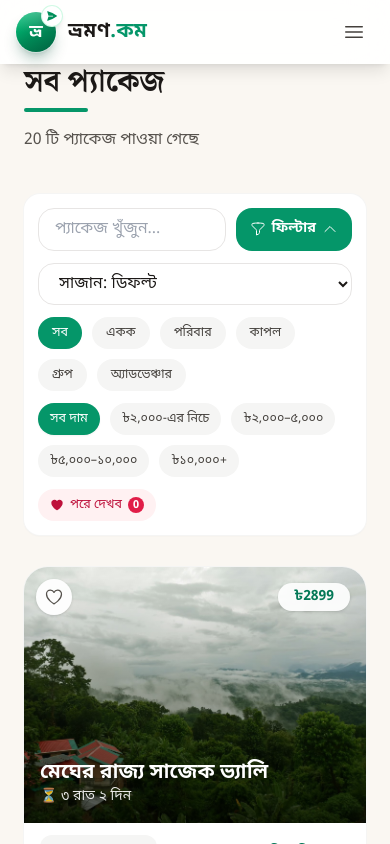
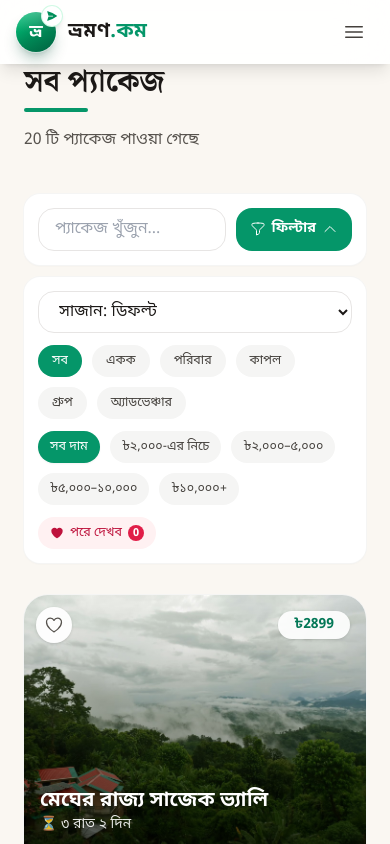
Before and after one commit to diu-shpranto/bhromondotcom, a React (Create React App) app: page /packages in a window 390 px wide. Both pictures are taken after a click on the button "ফিল্টার". Shown: the top 844 px of the page. Built offline with nearby package versions, Linux system fonts and the light colour scheme.

Commit message:
Mobile: expanded packages filter scrolls away, only slim bar sticks

```diff
--- a/src/pages/PackagesPage.jsx
+++ b/src/pages/PackagesPage.jsx
@@ -30,6 +30,132 @@ const priceRanges = [
   { id: "5000-10000", label: "৳৫,০০০–১০,০০০", test: (p) => p >= 5000 && p < 10000 },
   { id: "over10000", label: "৳১০,০০০+", test: (p) => p >= 10000 },
 ];
+
+// Shared filter controls, rendered twice: once inside the sticky card (desktop,
+// always open) and once in the mobile expanded panel (normal flow).
+// `variant` keeps the framer-motion layoutId unique per instance.
+function FilterControls({
+  variant,
+  search,
+  setSearch,
+  sort,
+  setSort,
+  category,
+  setCategory,
+  priceRange,
+  setPriceRange,
+  savedOnly,
+  setSavedOnly,
+  savedCount,
+  closeMobileFilter,
+}) {
+  return (
+    <div className="flex flex-col gap-3">
+      {/* Search + Sort — search is desktop-only here (mobile has it in the slim bar) */}
+      <div className="flex flex-col md:flex-row gap-3">
+        <input
+          type="text"
+          placeholder="প্যাকেজ খুঁজুন..."
+          value={search}
+          onChange={(e) => setSearch(e.target.value)}
+          className="hidden md:block flex-1 rounded-2xl border border-stone-200 bg-white px-4 py-2 focus:outline-none focus:ring-2 focus:ring-emerald-500 focus:border-emerald-500"
+        />
+        <select
+          value={sort}
+          onChange={(e) => { setSort(e.target.value); closeMobileFilter(); }}
+          aria-label="দাম অনুযায়ী সাজান"
+          className="md:w-60 shrink-0 rounded-2xl border border-stone-200 bg-white px-4 py-2 focus:outline-none focus:ring-2 focus:ring-emerald-500 focus:border-emerald-500"
+        >
+          <option value="default">সাজান: ডিফল্ট</option>
+          <option value="low">দাম: কম থেকে বেশি</option>
+          <option value="high">দাম: বেশি থেকে কম</option>
+        </select>
+      </div>
+
+      {/* Category Pills */}
+      <div className="flex flex-wrap gap-2.5">
+        {categoriesList.map((cat) => {
+          const isActive = category === cat.value;
+          return (
+            <motion.button
+              key={cat.value}
+              onClick={() => { setCategory(cat.value); closeMobileFilter(); }}
+              whileTap={{ scale: 0.95 }}
+              className="relative px-3.5 py-1.5 rounded-full text-[12.5px] leading-5 font-medium whitespace-nowrap flex-shrink-0 bg-stone-100"
+            >
+              {isActive && (
+                <motion.div
+                  layoutId={`activeCategory-${variant}`}
+                  className="absolute inset-0 bg-emerald-600 rounded-full"
+                  transition={{
+                    type: "spring",
+                    stiffness: 300,
+                    damping: 25
+                  }}
+                />
+              )}
+              <span
+                className={`relative z-10 ${
+                  isActive ? "text-white" : "text-stone-700"
+                }`}
+              >
+                {cat.label}
+              </span>
+            </motion.button>
+          );
+        })}
+      </div>
+
+      {/* Price Range Chips */}
+      <div className="flex flex-wrap gap-2.5">
+        {priceRanges.map((range) => {
+          const isActive = priceRange === range.id;
+          return (
+            <button
+              key={range.id}
+              onClick={() => { setPriceRange(range.id); closeMobileFilter(); }}
+              className={`px-3 py-1.5 rounded-full text-[12.5px] leading-5 font-medium whitespace-nowrap flex-shrink-0 transition-colors duration-200 ${
+                isActive
+                  ? "bg-emerald-600 text-white shadow-sm"
+                  : "bg-stone-100 text-stone-700 hover:bg-emerald-50 hover:text-emerald-700"
+              }`}
+            >
+              {range.label}
+            </button>
+          );
+        })}
+      </div>
+
+      {/* Saved only — "পরে দেখব" তালিকা */}
+      <div className="flex flex-wrap gap-2.5">
+        <button
+          onClick={() => { setSavedOnly(!savedOnly); closeMobileFilter(); }}
+          aria-pressed={savedOnly}
+          className={`inline-flex items-center gap-1.5 px-3 py-1.5 rounded-full text-[12.5px] leading-5 font-medium whitespace-nowrap transition-colors duration-200 ${
+            savedOnly
+              ? "bg-rose-600 text-white shadow-sm"
+              : "bg-rose-50 text-rose-700 hover:bg-rose-100"
+          }`}
+        >
+          <HeartIcon className="w-3.5 h-3.5" />
+          পরে দেখব
+          <span
+            className={`min-w-4 h-4 px-1 flex items-center justify-center rounded-full text-[11px] font-bold ${
+              savedOnly ? "bg-white text-rose-600" : "bg-rose-600 text-white"
+            }`}
+          >
+            {savedCount}
+          </span>
+        </button>
+        {savedOnly && savedCount > 0 && (
+          <span className="self-center text-xs text-stone-500">
+            সেভ করা {savedCount}টি প্যাকেজ দেখানো হচ্ছে
+          </span>
+        )}
+      </div>
+    </div>
+  );
+}
 
 const PackagesPage = () => {
   const [searchParams, setSearchParams] = useSearchParams();
@@ -220,9 +346,12 @@ const PackagesPage = () => {
         </div>
       )}
 
-      {/* PREMIUM STICKY FILTER — mobile: slim bar, expandable; desktop: always open */}
+      {/* PREMIUM STICKY FILTER — mobile: only the slim bar sticks; the expanded
+          panel is normal flow below it and scrolls away with the page, so an open
+          filter never covers the package cards. Desktop: full panel, always open + sticky. */}
       <div
-  className={`sticky top-20 z-40 rounded-2xl p-3.5 mb-8 transition-all duration-500
+        className={`sticky top-20 z-40 rounded-2xl p-3.5 transition-all duration-500
+        ${filterOpen ? "mb-3" : "mb-8"} md:mb-8
         ${
           scrolled
             ? "bg-white/95 backdrop-blur-xl shadow-xl ring-1 ring-stone-100"
@@ -256,119 +385,47 @@ const PackagesPage = () => {
           </button>
         </div>
 
-  {/* Full controls: always open on desktop, expandable on mobile */}
+        {/* Desktop full controls: always open, inside the sticky card */}
+        <div className="hidden md:block">
+          <FilterControls
+            variant="desktop"
+            search={search}
+            setSearch={setSearch}
+            sort={sort}
+            setSort={setSort}
+            category={category}
+            setCategory={setCategory}
+            priceRange={priceRange}
+            setPriceRange={setPriceRange}
+            savedOnly={savedOnly}
+            setSavedOnly={setSavedOnly}
+            savedCount={savedCount}
+            closeMobileFilter={closeMobileFilter}
+          />
+        </div>
+      </div>
+
+      {/* Mobile expanded panel — normal flow (NOT sticky): scrolls away with the
+          page; only the slim bar above stays pinned. */}
       <div
         id="mobile-filter-panel"
-    className={`${filterOpen ? "flex" : "hidden"} md:flex flex-col gap-3 mt-3 md:mt-0`}
+        className={`${filterOpen ? "block" : "hidden"} md:hidden rounded-2xl bg-white ring-1 ring-stone-100 shadow-sm p-3.5 mb-8`}
       >
-
-    {/* Search + Sort — search is desktop-only here (mobile has it in the slim bar) */}
-    <div className="flex flex-col md:flex-row gap-3">
-      <input
-        type="text"
-        placeholder="প্যাকেজ খুঁজুন..."
-        value={search}
-        onChange={(e) => setSearch(e.target.value)}
-        className="hidden md:block flex-1 rounded-2xl border border-stone-200 bg-white px-4 py-2 focus:outline-none focus:ring-2 focus:ring-emerald-500 focus:border-emerald-500"
+        <FilterControls
+          variant="mobile"
+          search={search}
+            setSearch={setSearch}
+            sort={sort}
+            setSort={setSort}
+            category={category}
+            setCategory={setCategory}
+            priceRange={priceRange}
+            setPriceRange={setPriceRange}
+            savedOnly={savedOnly}
+            setSavedOnly={setSavedOnly}
+            savedCount={savedCount}
+            closeMobileFilter={closeMobileFilter}
         />
-      <select
-        value={sort}
-        onChange={(e) => { setSort(e.target.value); closeMobileFilter(); }}
-        aria-label="দাম অনুযায়ী সাজান"
-        className="md:w-60 shrink-0 rounded-2xl border border-stone-200 bg-white px-4 py-2 focus:outline-none focus:ring-2 focus:ring-emerald-500 focus:border-emerald-500"
-      >
-        <option value="default">সাজান: ডিফল্ট</option>
-        <option value="low">দাম: কম থেকে বেশি</option>
-        <option value="high">দাম: বেশি থেকে কম</option>
-      </select>
-    </div>
-
-    {/* Category Pills */}
-    <div className="flex flex-wrap gap-2.5">
-
-      {categoriesList.map((cat) => {
-        const isActive = category === cat.value;
-
-        return (
-          <motion.button
-            key={cat.value}
-            onClick={() => { setCategory(cat.value); closeMobileFilter(); }}
-            whileTap={{ scale: 0.95 }}
-            className="relative px-3.5 py-1.5 rounded-full text-[12.5px] leading-5 font-medium whitespace-nowrap flex-shrink-0 bg-stone-100"
-          >
-            {isActive && (
-              <motion.div
-                layoutId="activeCategory"
-                className="absolute inset-0 bg-emerald-600 rounded-full"
-                transition={{
-                  type: "spring",
-                  stiffness: 300,
-                  damping: 25
-                }}
-              />
-            )}
-
-            <span
-              className={`relative z-10 ${
-                isActive ? "text-white" : "text-stone-700"
-              }`}
-            >
-              {cat.label}
-            </span>
-          </motion.button>
-        );
-      })}
-    </div>
-
-    {/* Price Range Chips */}
-    <div className="flex flex-wrap gap-2.5">
-      {priceRanges.map((range) => {
-        const isActive = priceRange === range.id;
-        return (
-          <button
-            key={range.id}
-            onClick={() => { setPriceRange(range.id); closeMobileFilter(); }}
-            className={`px-3 py-1.5 rounded-full text-[12.5px] leading-5 font-medium whitespace-nowrap flex-shrink-0 transition-colors duration-200 ${
-              isActive
-                ? "bg-emerald-600 text-white shadow-sm"
-                : "bg-stone-100 text-stone-700 hover:bg-emerald-50 hover:text-emerald-700"
-            }`}
-          >
-            {range.label}
-          </button>
-        );
-      })}
-    </div>
-
-    {/* Saved only — "পরে দেখব" তালিকা */}
-    <div className="flex flex-wrap gap-2.5">
-      <button
-        onClick={() => { setSavedOnly(!savedOnly); closeMobileFilter(); }}
-        aria-pressed={savedOnly}
-        className={`inline-flex items-center gap-1.5 px-3 py-1.5 rounded-full text-[12.5px] leading-5 font-medium whitespace-nowrap transition-colors duration-200 ${
-          savedOnly
-            ? "bg-rose-600 text-white shadow-sm"
-            : "bg-rose-50 text-rose-700 hover:bg-rose-100"
-        }`}
-      >
-        <HeartIcon className="w-3.5 h-3.5" />
-        পরে দেখব
-        <span
-          className={`min-w-4 h-4 px-1 flex items-center justify-center rounded-full text-[11px] font-bold ${
-            savedOnly ? "bg-white text-rose-600" : "bg-rose-600 text-white"
-          }`}
-        >
-          {savedCount}
-        </span>
-      </button>
-      {savedOnly && savedCount > 0 && (
-        <span className="self-center text-xs text-stone-500">
-          সেভ করা {savedCount}টি প্যাকেজ দেখানো হচ্ছে
-        </span>
-      )}
-    </div>
-
-  </div>
       </div>
 
       {/* Empty state — saved view */}
```
Lines whose indentation alone changed are shown as unchanged.
